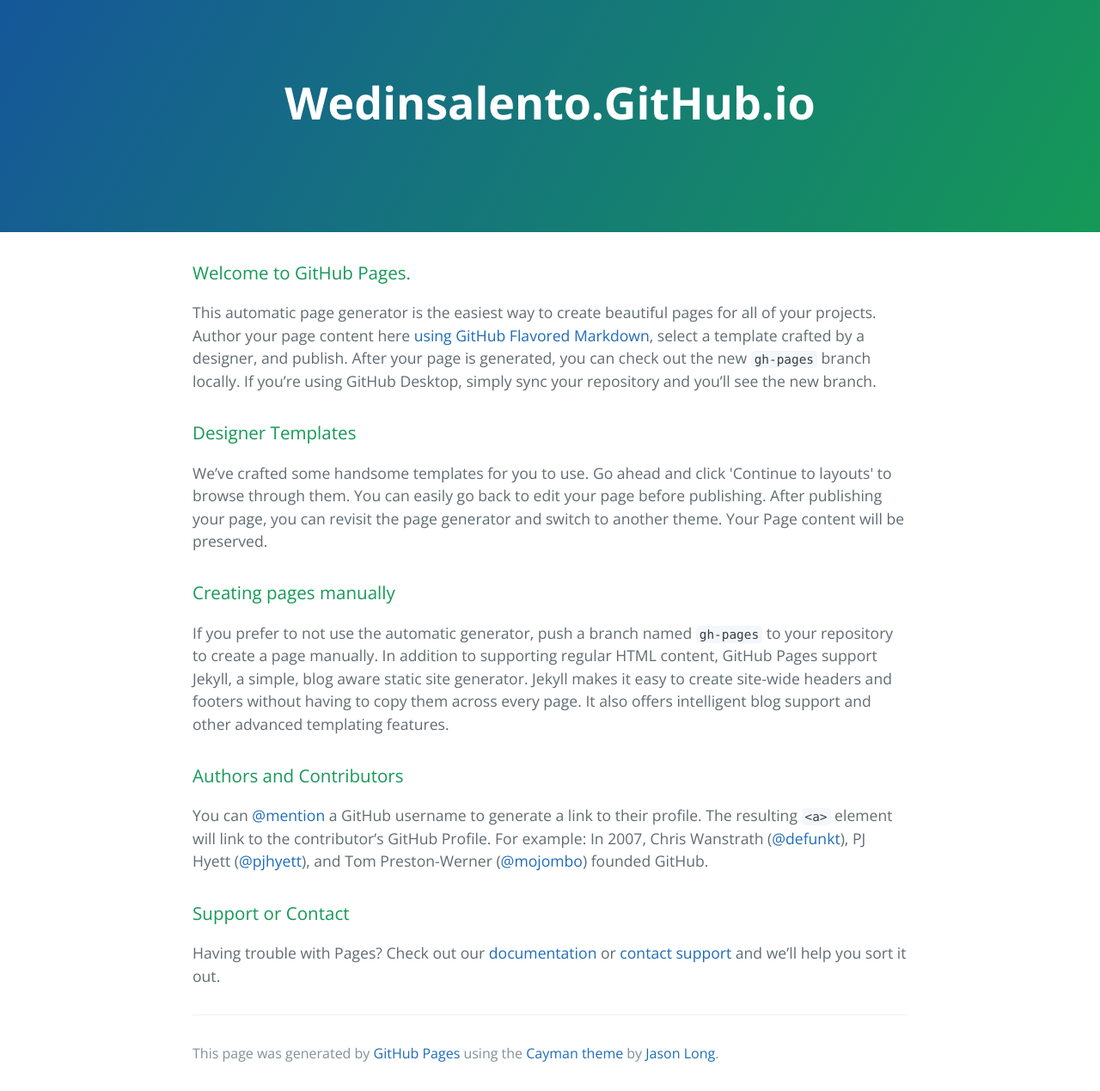
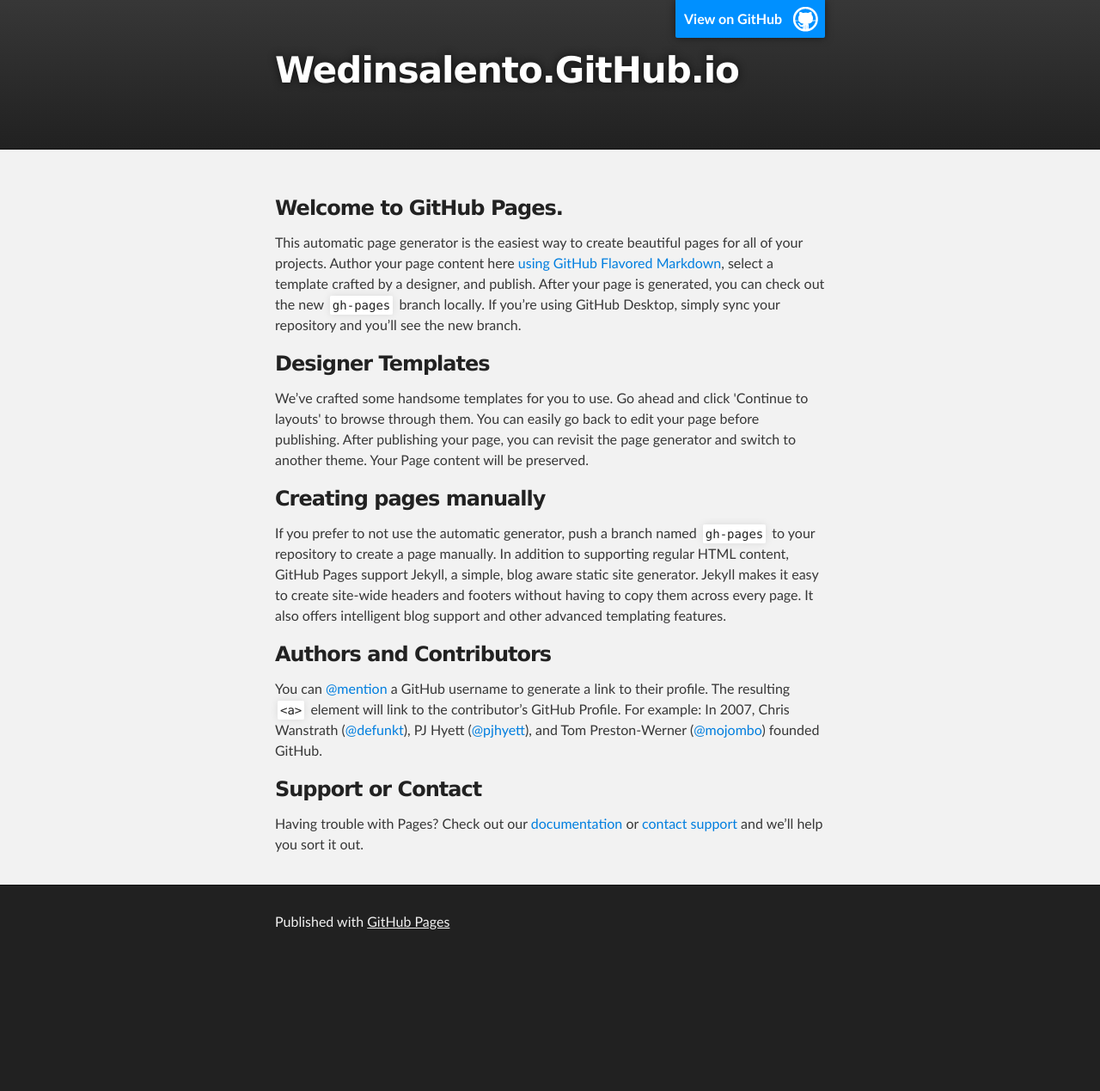
Before and after one commit to wedinsalento/wedinsalento.github.io, a Jekyll site: the page index.html, which Jekyll copies as it is, in a window 1280 px wide. Shown: the whole page at 86% size. Built offline with Jekyll 4.4.1, drawn with Linux system fonts in a browser that asks for light colours; after the commit the page ends 1119 px from its top, so only the background shows below that.

Commit message:
Replace master branch with page content via GitHub

```diff
--- a/index.html
+++ b/index.html
@@ -1,22 +1,33 @@
 <!DOCTYPE html>
-<html lang="en-us">
+<html>
+
   <head>
-    <meta charset="UTF-8">
-    <title>Wedinsalento.GitHub.io by wedinsalento</title>
-    <meta name="viewport" content="width=device-width, initial-scale=1">
-    <link rel="stylesheet" type="text/css" href="stylesheets/normalize.css" media="screen">
-    <link href='https://fonts.googleapis.com/css?family=Open+Sans:400,700' rel='stylesheet' type='text/css'>
-    <link rel="stylesheet" type="text/css" href="stylesheets/stylesheet.css" media="screen">
-    <link rel="stylesheet" type="text/css" href="stylesheets/github-light.css" media="screen">
+    <meta charset='utf-8'>
+    <meta http-equiv="X-UA-Compatible" content="chrome=1">
+    <meta name="description" content="Wedinsalento.GitHub.io : ">
+
+    <link rel="stylesheet" type="text/css" media="screen" href="stylesheets/stylesheet.css">
+
+    <title>Wedinsalento.GitHub.io</title>
   </head>
+
   <body>
-    <section class="page-header">
-      <h1 class="project-name">Wedinsalento.GitHub.io</h1>
-      <h2 class="project-tagline"></h2>
-    </section>
 
-    <section class="main-content">
-      <h3>
+    <!-- HEADER -->
+    <div id="header_wrap" class="outer">
+        <header class="inner">
+          <a id="forkme_banner" href="https://github.com/wedinsalento">View on GitHub</a>
+
+          <h1 id="project_title">Wedinsalento.GitHub.io</h1>
+          <h2 id="project_tagline"></h2>
+
+        </header>
+    </div>
+
+    <!-- MAIN CONTENT -->
+    <div id="main_content_wrap" class="outer">
+      <section id="main_content" class="inner">
+        <h3>
 <a id="welcome-to-github-pages" class="anchor" href="#welcome-to-github-pages" aria-hidden="true"><span class="octicon octicon-link"></span></a>Welcome to GitHub Pages.</h3>
 
 <p>This automatic page generator is the easiest way to create beautiful pages for all of your projects. Author your page content here <a href="https://guides.github.com/features/mastering-markdown/">using GitHub Flavored Markdown</a>, select a template crafted by a designer, and publish. After your page is generated, you can check out the new <code>gh-pages</code> branch locally. If you’re using GitHub Desktop, simply sync your repository and you’ll see the new branch.</p>
@@ -40,13 +51,16 @@
 <a id="support-or-contact" class="anchor" href="#support-or-contact" aria-hidden="true"><span class="octicon octicon-link"></span></a>Support or Contact</h3>
 
 <p>Having trouble with Pages? Check out our <a href="https://help.github.com/pages">documentation</a> or <a href="https://github.com/contact">contact support</a> and we’ll help you sort it out.</p>
+      </section>
+    </div>
 
-      <footer class="site-footer">
+    <!-- FOOTER  -->
+    <div id="footer_wrap" class="outer">
+      <footer class="inner">
+        <p>Published with <a href="https://pages.github.com">GitHub Pages</a></p>
+      </footer>
+    </div>
 
-        <span class="site-footer-credits">This page was generated by <a href="https://pages.github.com">GitHub Pages</a> using the <a href="https://github.com/jasonlong/cayman-theme">Cayman theme</a> by <a href="https://twitter.com/jasonlong">Jason Long</a>.</span>
-      </footer>
-
-    </section>
 
 
   </body>
--- /dev/null
+++ b/javascripts/main.js
@@ -0,0 +1 @@
+console.log('This would be the main JS file.');
--- a/stylesheets/stylesheet.css
+++ b/stylesheets/stylesheet.css
@@ -1,245 +1,425 @@
-* {
-  box-sizing: border-box; }
+/*******************************************************************************
+Slate Theme for GitHub Pages
+by Jason Costello, @jsncostello
+*******************************************************************************/
+
+@import url(github-light.css);
+
+/*******************************************************************************
+MeyerWeb Reset
+*******************************************************************************/
+
+html, body, div, span, applet, object, iframe,
+h1, h2, h3, h4, h5, h6, p, blockquote, pre,
+a, abbr, acronym, address, big, cite, code,
+del, dfn, em, img, ins, kbd, q, s, samp,
+small, strike, strong, sub, sup, tt, var,
+b, u, i, center,
+dl, dt, dd, ol, ul, li,
+fieldset, form, label, legend,
+table, caption, tbody, tfoot, thead, tr, th, td,
+article, aside, canvas, details, embed,
+figure, figcaption, footer, header, hgroup,
+menu, nav, output, ruby, section, summary,
+time, mark, audio, video {
+  margin: 0;
+  padding: 0;
+  border: 0;
+  font: inherit;
+  vertical-align: baseline;
+}
+
+/* HTML5 display-role reset for older browsers */
+article, aside, details, figcaption, figure,
+footer, header, hgroup, menu, nav, section {
+  display: block;
+}
+
+ol, ul {
+  list-style: none;
+}
+
+table {
+  border-collapse: collapse;
+  border-spacing: 0;
+}
+
+/*******************************************************************************
+Theme Styles
+*******************************************************************************/
 
 body {
-  padding: 0;
-  margin: 0;
-  font-family: "Open Sans", "Helvetica Neue", Helvetica, Arial, sans-serif;
+  box-sizing: border-box;
+  color:#373737;
+  background: #212121;
   font-size: 16px;
+  font-family: 'Myriad Pro', Calibri, Helvetica, Arial, sans-serif;
   line-height: 1.5;
-  color: #606c71; }
+  -webkit-font-smoothing: antialiased;
+}
+
+h1, h2, h3, h4, h5, h6 {
+  margin: 10px 0;
+  font-weight: 700;
+  color:#222222;
+  font-family: 'Lucida Grande', 'Calibri', Helvetica, Arial, sans-serif;
+  letter-spacing: -1px;
+}
+
+h1 {
+  font-size: 36px;
+  font-weight: 700;
+}
+
+h2 {
+  padding-bottom: 10px;
+  font-size: 32px;
+  background: url('../images/bg_hr.png') repeat-x bottom;
+}
+
+h3 {
+  font-size: 24px;
+}
+
+h4 {
+  font-size: 21px;
+}
+
+h5 {
+  font-size: 18px;
+}
+
+h6 {
+  font-size: 16px;
+}
+
+p {
+  margin: 10px 0 15px 0;
+}
+
+footer p {
+  color: #f2f2f2;
+}
 
 a {
-  color: #1e6bb8;
-  text-decoration: none; }
-  a:hover {
-    text-decoration: underline; }
+  text-decoration: none;
+  color: #007edf;
+  text-shadow: none;
 
-.btn {
-  display: inline-block;
-  margin-bottom: 1rem;
-  color: rgba(255, 255, 255, 0.7);
-  background-color: rgba(255, 255, 255, 0.08);
-  border-color: rgba(255, 255, 255, 0.2);
-  border-style: solid;
-  border-width: 1px;
-  border-radius: 0.3rem;
-  transition: color 0.2s, background-color 0.2s, border-color 0.2s; }
-  .btn + .btn {
-    margin-left: 1rem; }
+  transition: color 0.5s ease;
+  transition: text-shadow 0.5s ease;
+  -webkit-transition: color 0.5s ease;
+  -webkit-transition: text-shadow 0.5s ease;
+  -moz-transition: color 0.5s ease;
+  -moz-transition: text-shadow 0.5s ease;
+  -o-transition: color 0.5s ease;
+  -o-transition: text-shadow 0.5s ease;
+  -ms-transition: color 0.5s ease;
+  -ms-transition: text-shadow 0.5s ease;
+}
 
-.btn:hover {
-  color: rgba(255, 255, 255, 0.8);
-  text-decoration: none;
-  background-color: rgba(255, 255, 255, 0.2);
-  border-color: rgba(255, 255, 255, 0.3); }
+a:hover, a:focus {text-decoration: underline;}
 
-@media screen and (min-width: 64em) {
-  .btn {
-    padding: 0.75rem 1rem; } }
+footer a {
+  color: #F2F2F2;
+  text-decoration: underline;
+}
 
-@media screen and (min-width: 42em) and (max-width: 64em) {
-  .btn {
-    padding: 0.6rem 0.9rem;
-    font-size: 0.9rem; } }
+em {
+  font-style: italic;
+}
 
-@media screen and (max-width: 42em) {
-  .btn {
-    display: block;
-    width: 100%;
-    padding: 0.75rem;
-    font-size: 0.9rem; }
-    .btn + .btn {
-      margin-top: 1rem;
-      margin-left: 0; } }
+strong {
+  font-weight: bold;
+}
 
-.page-header {
+img {
+  position: relative;
+  margin: 0 auto;
+  max-width: 739px;
+  padding: 5px;
+  margin: 10px 0 10px 0;
+  border: 1px solid #ebebeb;
+
+  box-shadow: 0 0 5px #ebebeb;
+  -webkit-box-shadow: 0 0 5px #ebebeb;
+  -moz-box-shadow: 0 0 5px #ebebeb;
+  -o-box-shadow: 0 0 5px #ebebeb;
+  -ms-box-shadow: 0 0 5px #ebebeb;
+}
+
+p img {
+  display: inline;
+  margin: 0;
+  padding: 0;
+  vertical-align: middle;
+  text-align: center;
+  border: none;
+}
+
+pre, code {
+  width: 100%;
+  color: #222;
+  background-color: #fff;
+
+  font-family: Monaco, "Bitstream Vera Sans Mono", "Lucida Console", Terminal, monospace;
+  font-size: 14px;
+
+  border-radius: 2px;
+  -moz-border-radius: 2px;
+  -webkit-border-radius: 2px;
+}
+
+pre {
+  width: 100%;
+  padding: 10px;
+  box-shadow: 0 0 10px rgba(0,0,0,.1);
+  overflow: auto;
+}
+
+code {
+  padding: 3px;
+  margin: 0 3px;
+  box-shadow: 0 0 10px rgba(0,0,0,.1);
+}
+
+pre code {
+  display: block;
+  box-shadow: none;
+}
+
+blockquote {
+  color: #666;
+  margin-bottom: 20px;
+  padding: 0 0 0 20px;
+  border-left: 3px solid #bbb;
+}
+
+
+ul, ol, dl {
+  margin-bottom: 15px
+}
+
+ul {
+  list-style-position: inside;
+  list-style: disc;
+  padding-left: 20px;
+}
+
+ol {
+  list-style-position: inside;
+  list-style: decimal;
+  padding-left: 20px;
+}
+
+dl dt {
+  font-weight: bold;
+}
+
+dl dd {
+  padding-left: 20px;
+  font-style: italic;
+}
+
+dl p {
+  padding-left: 20px;
+  font-style: italic;
+}
+
+hr {
+  height: 1px;
+  margin-bottom: 5px;
+  border: none;
+  background: url('../images/bg_hr.png') repeat-x center;
+}
+
+table {
+  border: 1px solid #373737;
+  margin-bottom: 20px;
+  text-align: left;
+ }
+
+th {
+  font-family: 'Lucida Grande', 'Helvetica Neue', Helvetica, Arial, sans-serif;
+  padding: 10px;
+  background: #373737;
   color: #fff;
-  text-align: center;
-  background-color: #159957;
-  background-image: linear-gradient(120deg, #155799, #159957); }
+ }
 
-@media screen and (min-width: 64em) {
-  .page-header {
-    padding: 5rem 6rem; } }
+td {
+  padding: 10px;
+  border: 1px solid #373737;
+ }
 
-@media screen and (min-width: 42em) and (max-width: 64em) {
-  .page-header {
-    padding: 3rem 4rem; } }
+form {
+  background: #f2f2f2;
+  padding: 20px;
+}
 
-@media screen and (max-width: 42em) {
-  .page-header {
-    padding: 2rem 1rem; } }
+/*******************************************************************************
+Full-Width Styles
+*******************************************************************************/
 
-.project-name {
-  margin-top: 0;
-  margin-bottom: 0.1rem; }
+.outer {
+  width: 100%;
+}
 
-@media screen and (min-width: 64em) {
-  .project-name {
-    font-size: 3.25rem; } }
+.inner {
+  position: relative;
+  max-width: 640px;
+  padding: 20px 10px;
+  margin: 0 auto;
+}
 
-@media screen and (min-width: 42em) and (max-width: 64em) {
-  .project-name {
-    font-size: 2.25rem; } }
+#forkme_banner {
+  display: block;
+  position: absolute;
+  top:0;
+  right: 10px;
+  z-index: 10;
+  padding: 10px 50px 10px 10px;
+  color: #fff;
+  background: url('../images/blacktocat.png') #0090ff no-repeat 95% 50%;
+  font-weight: 700;
+  box-shadow: 0 0 10px rgba(0,0,0,.5);
+  border-bottom-left-radius: 2px;
+  border-bottom-right-radius: 2px;
+}
 
-@media screen and (max-width: 42em) {
-  .project-name {
-    font-size: 1.75rem; } }
+#header_wrap {
+  background: #212121;
+  background: -moz-linear-gradient(top, #373737, #212121);
+  background: -webkit-linear-gradient(top, #373737, #212121);
+  background: -ms-linear-gradient(top, #373737, #212121);
+  background: -o-linear-gradient(top, #373737, #212121);
+  background: linear-gradient(top, #373737, #212121);
+}
 
-.project-tagline {
-  margin-bottom: 2rem;
-  font-weight: normal;
-  opacity: 0.7; }
+#header_wrap .inner {
+  padding: 50px 10px 30px 10px;
+}
 
-@media screen and (min-width: 64em) {
-  .project-tagline {
-    font-size: 1.25rem; } }
+#project_title {
+  margin: 0;
+  color: #fff;
+  font-size: 42px;
+  font-weight: 700;
+  text-shadow: #111 0px 0px 10px;
+}
 
-@media screen and (min-width: 42em) and (max-width: 64em) {
-  .project-tagline {
-    font-size: 1.15rem; } }
+#project_tagline {
+  color: #fff;
+  font-size: 24px;
+  font-weight: 300;
+  background: none;
+  text-shadow: #111 0px 0px 10px;
+}
 
-@media screen and (max-width: 42em) {
-  .project-tagline {
-    font-size: 1rem; } }
+#downloads {
+  position: absolute;
+  width: 210px;
+  z-index: 10;
+  bottom: -40px;
+  right: 0;
+  height: 70px;
+  background: url('../images/icon_download.png') no-repeat 0% 90%;
+}
 
-.main-content :first-child {
-  margin-top: 0; }
-.main-content img {
-  max-width: 100%; }
-.main-content h1, .main-content h2, .main-content h3, .main-content h4, .main-content h5, .main-content h6 {
-  margin-top: 2rem;
-  margin-bottom: 1rem;
-  font-weight: normal;
-  color: #159957; }
-.main-content p {
-  margin-bottom: 1em; }
-.main-content code {
-  padding: 2px 4px;
-  font-family: Consolas, "Liberation Mono", Menlo, Courier, monospace;
-  font-size: 0.9rem;
-  color: #383e41;
-  background-color: #f3f6fa;
-  border-radius: 0.3rem; }
-.main-content pre {
-  padding: 0.8rem;
-  margin-top: 0;
-  margin-bottom: 1rem;
-  font: 1rem Consolas, "Liberation Mono", Menlo, Courier, monospace;
-  color: #567482;
-  word-wrap: normal;
-  background-color: #f3f6fa;
-  border: solid 1px #dce6f0;
-  border-radius: 0.3rem; }
-  .main-content pre > code {
-    padding: 0;
-    margin: 0;
-    font-size: 0.9rem;
-    color: #567482;
-    word-break: normal;
-    white-space: pre;
-    background: transparent;
-    border: 0; }
-.main-content .highlight {
-  margin-bottom: 1rem; }
-  .main-content .highlight pre {
-    margin-bottom: 0;
-    word-break: normal; }
-.main-content .highlight pre, .main-content pre {
-  padding: 0.8rem;
-  overflow: auto;
-  font-size: 0.9rem;
-  line-height: 1.45;
-  border-radius: 0.3rem; }
-.main-content pre code, .main-content pre tt {
-  display: inline;
-  max-width: initial;
-  padding: 0;
-  margin: 0;
-  overflow: initial;
-  line-height: inherit;
-  word-wrap: normal;
-  background-color: transparent;
-  border: 0; }
-  .main-content pre code:before, .main-content pre code:after, .main-content pre tt:before, .main-content pre tt:after {
-    content: normal; }
-.main-content ul, .main-content ol {
-  margin-top: 0; }
-.main-content blockquote {
-  padding: 0 1rem;
-  margin-left: 0;
-  color: #819198;
-  border-left: 0.3rem solid #dce6f0; }
-  .main-content blockquote > :first-child {
-    margin-top: 0; }
-  .main-content blockquote > :last-child {
-    margin-bottom: 0; }
-.main-content table {
+.zip_download_link {
   display: block;
-  width: 100%;
-  overflow: auto;
-  word-break: normal;
-  word-break: keep-all; }
-  .main-content table th {
-    font-weight: bold; }
-  .main-content table th, .main-content table td {
-    padding: 0.5rem 1rem;
-    border: 1px solid #e9ebec; }
-.main-content dl {
-  padding: 0; }
-  .main-content dl dt {
-    padding: 0;
-    margin-top: 1rem;
-    font-size: 1rem;
-    font-weight: bold; }
-  .main-content dl dd {
-    padding: 0;
-    margin-bottom: 1rem; }
-.main-content hr {
-  height: 2px;
-  padding: 0;
-  margin: 1rem 0;
-  background-color: #eff0f1;
-  border: 0; }
+  float: right;
+  width: 90px;
+  height:70px;
+  text-indent: -5000px;
+  overflow: hidden;
+  background: url(../images/sprite_download.png) no-repeat bottom left;
+}
 
-@media screen and (min-width: 64em) {
-  .main-content {
-    max-width: 64rem;
-    padding: 2rem 6rem;
-    margin: 0 auto;
-    font-size: 1.1rem; } }
+.tar_download_link {
+  display: block;
+  float: right;
+  width: 90px;
+  height:70px;
+  text-indent: -5000px;
+  overflow: hidden;
+  background: url(../images/sprite_download.png) no-repeat bottom right;
+  margin-left: 10px;
+}
 
-@media screen and (min-width: 42em) and (max-width: 64em) {
-  .main-content {
-    padding: 2rem 4rem;
-    font-size: 1.1rem; } }
+.zip_download_link:hover {
+  background: url(../images/sprite_download.png) no-repeat top left;
+}
 
-@media screen and (max-width: 42em) {
-  .main-content {
-    padding: 2rem 1rem;
-    font-size: 1rem; } }
+.tar_download_link:hover {
+  background: url(../images/sprite_download.png) no-repeat top right;
+}
 
-.site-footer {
-  padding-top: 2rem;
-  margin-top: 2rem;
-  border-top: solid 1px #eff0f1; }
+#main_content_wrap {
+  background: #f2f2f2;
+  border-top: 1px solid #111;
+  border-bottom: 1px solid #111;
+}
 
-.site-footer-owner {
-  display: block;
-  font-weight: bold; }
+#main_content {
+  padding-top: 40px;
+}
 
-.site-footer-credits {
-  color: #819198; }
+#footer_wrap {
+  background: #212121;
+}
 
-@media screen and (min-width: 64em) {
-  .site-footer {
-    font-size: 1rem; } }
 
-@media screen and (min-width: 42em) and (max-width: 64em) {
-  .site-footer {
-    font-size: 1rem; } }
 
-@media screen and (max-width: 42em) {
-  .site-footer {
-    font-size: 0.9rem; } }
+/*******************************************************************************
+Small Device Styles
+*******************************************************************************/
+
+@media screen and (max-width: 480px) {
+  body {
+    font-size:14px;
+  }
+
+  #downloads {
+    display: none;
+  }
+
+  .inner {
+    min-width: 320px;
+    max-width: 480px;
+  }
+
+  #project_title {
+  font-size: 32px;
+  }
+
+  h1 {
+    font-size: 28px;
+  }
+
+  h2 {
+    font-size: 24px;
+  }
+
+  h3 {
+    font-size: 21px;
+  }
+
+  h4 {
+    font-size: 18px;
+  }
+
+  h5 {
+    font-size: 14px;
+  }
+
+  h6 {
+    font-size: 12px;
+  }
+
+  code, pre {
+    min-width: 320px;
+    max-width: 480px;
+    font-size: 11px;
+  }
+
+}
```
Also changed, not shown: images/bg_hr.png (added), images/blacktocat.png (added), images/icon_download.png (added), images/sprite_download.png (added).
